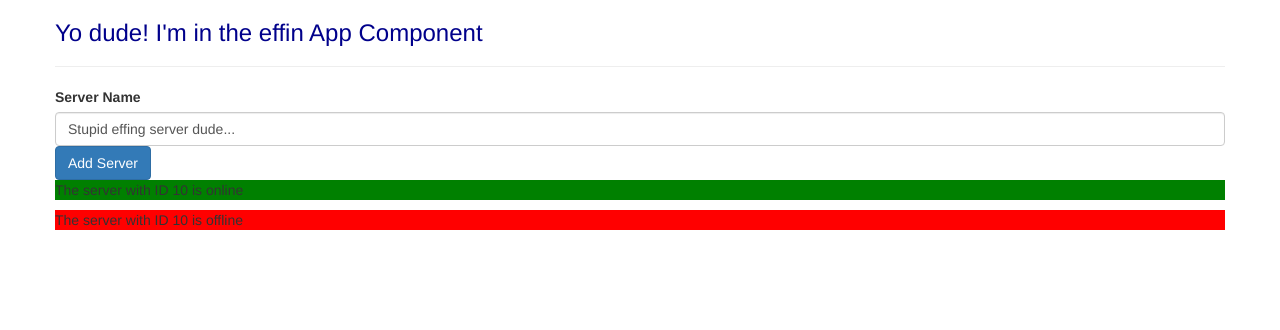
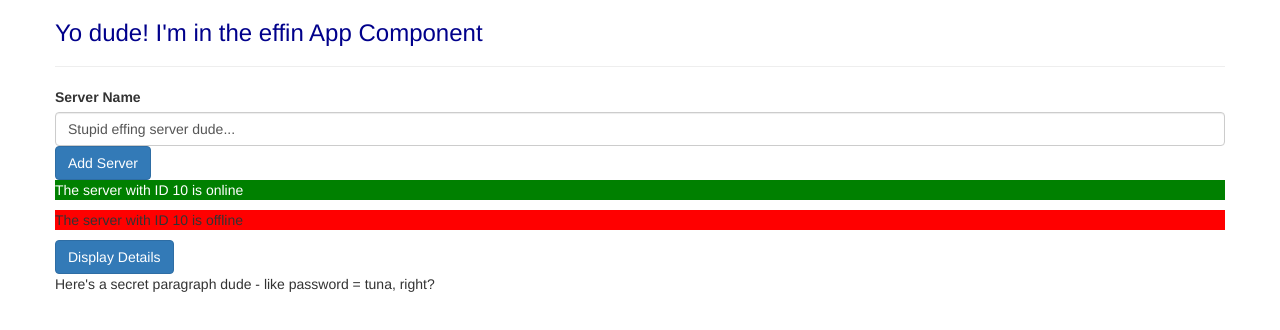
Before and after one commit to rinebob/ang-complete, an Angular app: page / in a window 1280 px wide. Shown: the top 330 px of the page. Built offline with nearby package versions, Linux system fonts and the light colour scheme.

Commit message:
through lec 41

```diff
--- a/src/app/app.component.css
+++ b/src/app/app.component.css
@@ -1,3 +1,7 @@
 h3 {
   color: darkblue;
 }
+
+.white-text {
+  color: white;
+}
--- a/src/app/app.component.html
+++ b/src/app/app.component.html
@@ -6,4 +6,21 @@
         <app-servers></app-servers>
     </div>
   </div>
+  <div class="row">
+    <div class="col-xs 12">
+      <button class="btn btn-primary" (click)="toggleText()">
+        Display Details
+      </button>
+      <p [hidden]="!textShow">
+        Here's a secret paragraph dude - like password = tuna, right?
+      </p>
+      <div *ngFor="let click of clicks; let i = index"
+      [ngStyle]="{backgroundColor: i >= 4 ? 'blue' : 'transparent' }"
+      [ngClass]="{'white-text': i >= 4 }"
+      >
+        {{ click }}
+      </div>
+    </div>
+  </div>
+
 </div>
--- a/src/app/app.component.ts
+++ b/src/app/app.component.ts
@@ -3,14 +3,28 @@ import { Component } from '@angular/core';
 @Component({
   selector: 'app-root',
   templateUrl: './app.component.html',
-  styles: [`
-    h3 {
-      color: darkblue;
-    }
-  `],
-  // styleUrls: ['./app.component.css']
+  // styles: [`
+  //   h3 {
+  //     color: darkblue;
+  //   }
+  // `],
+  styleUrls: ['./app.component.css']
 })
 export class AppComponent {
   title = 'ang-complete';
   name = 'Dude...';
+  textShow = true;
+  clicks = [];
+  num = 0;
+  color = 'white';
+
+
+  toggleText() {
+    this.textShow = !this.textShow;
+    this.num ++;
+    // this.clicks.push(this.num);
+    this.clicks.push(new Date());
+    // console.log("app.c.ts textShow: ",this.textShow," num: ",this.num);
+  }
+
 }
--- a/src/app/server/server.component.html
+++ b/src/app/server/server.component.html
@@ -1 +1,5 @@
-<p [ngStyle]="{backgroundColor: getColor()}"> The server with ID {{ serverId }} is {{ getServerStatus() }}</p>
+<p
+  [ngStyle]="{backgroundColor: getColor()}"
+  [ngClass]="{online: serverStatus === 'online' }">
+  The server with ID {{ serverId }} is {{ getServerStatus() }}
+</p>
--- a/src/app/server/server.component.ts
+++ b/src/app/server/server.component.ts
@@ -2,8 +2,12 @@ import { Component } from '@angular/core';
 
 @Component({
 	selector: 'app-server',
-	templateUrl: './server.component.html',
-	styleUrls: []
+  templateUrl: './server.component.html',
+  styles: [`
+    .online {
+      color: white;
+    }
+  `]
 })
 export class ServerComponent{
   serverId: number = 10;
@@ -14,7 +18,7 @@ export class ServerComponent{
   }
 
   getServerStatus() {
-	  console.log("t.sS: ",this.serverStatus);
+	  // console.log("t.sS: ",this.serverStatus);
     return this.serverStatus;
   }
 
--- a/src/app/servers/servers.component.html
+++ b/src/app/servers/servers.component.html
@@ -15,5 +15,4 @@ class="form-control"
 <p *ngIf="serverCreated">Server was created, server name is {{ serverName }} </p>
 
 
-<app-server></app-server>
-<app-server></app-server>
+<app-server *ngFor="let server of servers"></app-server>
--- a/src/app/servers/servers.component.ts
+++ b/src/app/servers/servers.component.ts
@@ -10,18 +10,20 @@ export class ServersComponent implements OnInit {
   serverCreationStatus = 'No server was created!';
   serverName = 'Stupid effing server dude...';
   serverCreated = false;
+  servers = ["Test Server", "Server2"];
 
   constructor() {
     setTimeout(() => {
       this.allowNewServer = true;
-    }, 2000)
+    }, 1500)
   }
 
   ngOnInit() {
   }
 
   onCreateServer() {
-	this.serverCreated = true;
+  this.serverCreated = true;
+  this.servers.push(this.serverName);
     this.serverCreationStatus = 'Server was created! Name is ' + this.serverName;
   }
 
```
